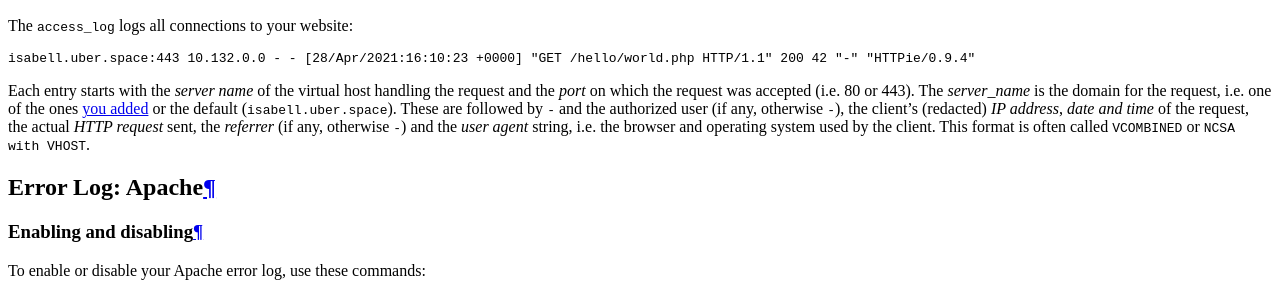
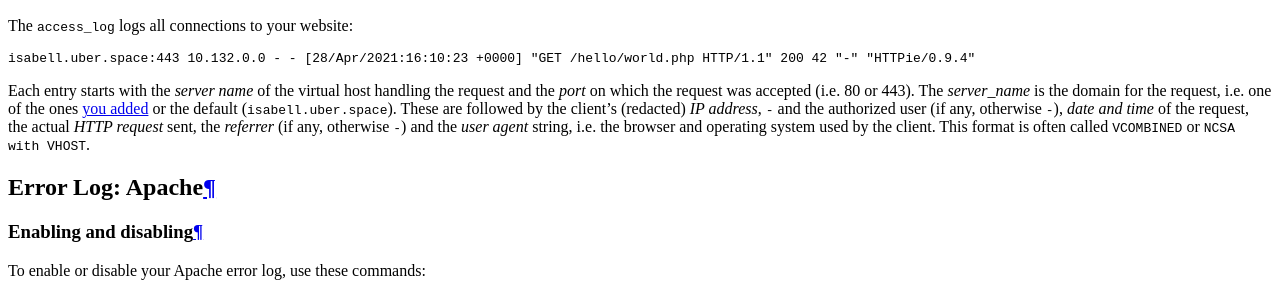
Before and after one commit to Uberspace/manual, a Sphinx documentation site: the page built from source/web-logs.rst, in a window 1280 px wide and 900 px high, scrolled down 2224 px. Shown: the part 160-452 px from the top of the window. Built offline with Sphinx 7.4.7 and the Read the Docs theme 2.0.0, drawn with Linux system fonts in a browser that asks for light colours.

```diff
--- a/source/web-logs.rst
+++ b/source/web-logs.rst
@@ -42,9 +42,9 @@ Each entry starts with the *server name* of the virtual host handling the
 request and the *port* on which the request was accepted (i.e. 80 or 443). The
 *server_name* is the domain for the request, i.e. one of the ones `you added
 <web-domains.html>`_ or the default (``isabell.uber.space``). These are followed
-by ``-`` and the authorized user (if any, otherwise ``-``), the client's
-(redacted) *IP address*, *date and time* of the request, the actual *HTTP
-request* sent, the *referrer* (if any, otherwise ``-``) and the *user agent*
+by the client's (redacted) *IP address*, ``-`` and the authorized user (if any,
+otherwise ``-``), *date and time* of the request, the actual *HTTP request*
+sent, the *referrer* (if any, otherwise ``-``) and the *user agent*
 string, i.e. the browser and operating system used by the client. This format is
 often called ``VCOMBINED`` or ``NCSA with VHOST``.
 
```
